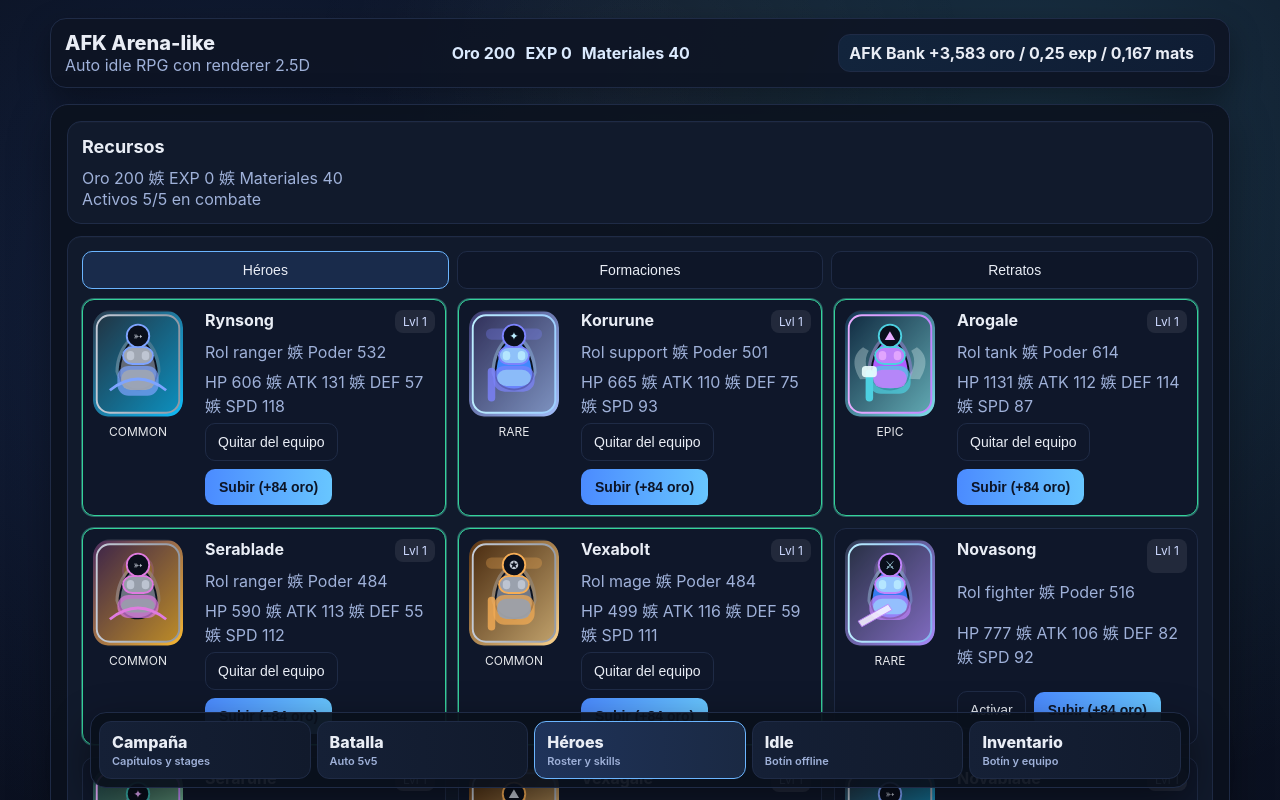
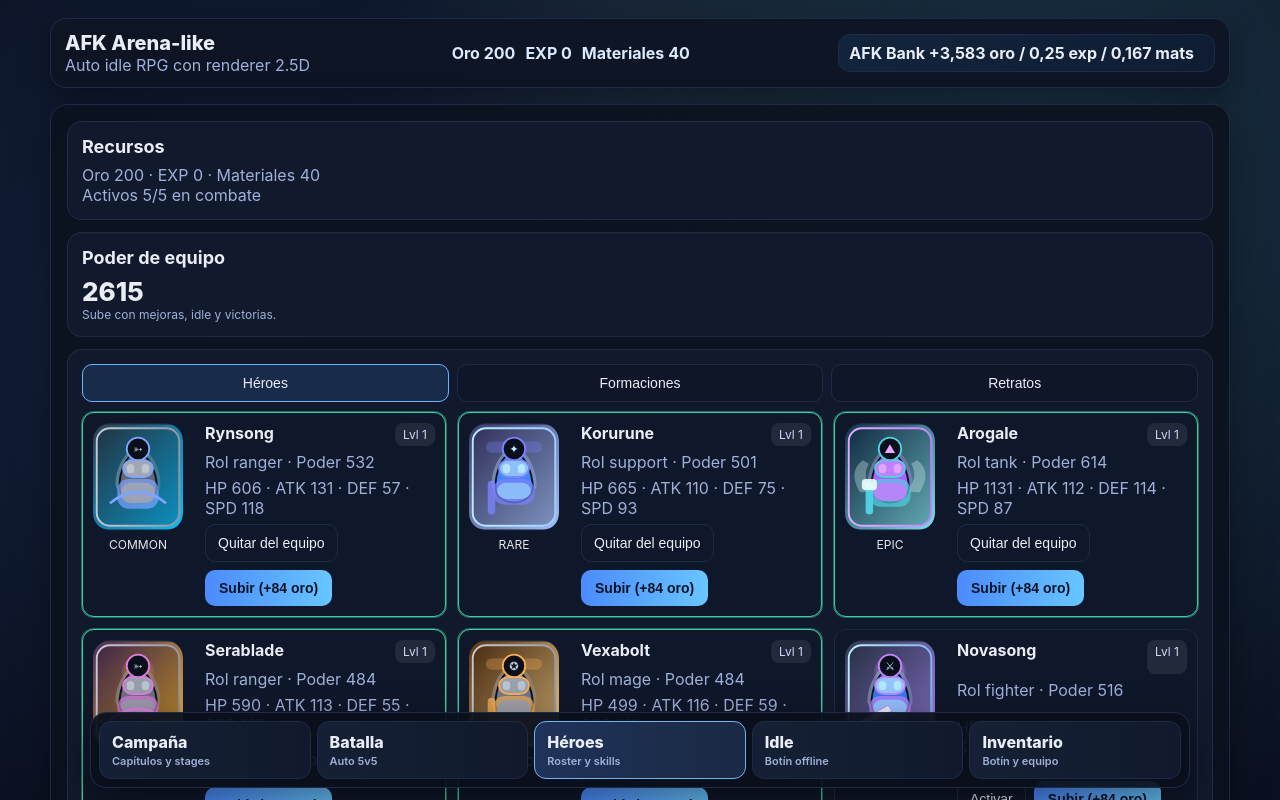
Before and after one commit to AlbaGG95/ai-studio, a Next.js app in the folder apps/web/: page /afk/heroes in a window 1280 px wide. Shown: the top 800 px of the page. Built offline with nearby package versions, Linux system fonts and the light colour scheme.

Commit message:
feat(meta): make hero power and stage readiness obvious after idle growth

```diff
--- a/apps/web/src/app/afk/heroes/page.tsx
+++ b/apps/web/src/app/afk/heroes/page.tsx
@@ -1,11 +1,11 @@
 "use client";
 
-import { useMemo, useState } from "react";
+import { useEffect, useMemo, useState } from "react";
 import styles from "../afk.module.css";
 import { HeroPortrait } from "../components/HeroPortrait";
 import { ProceduralIcon } from "../components/ProceduralIcon";
 import { buildSkillset, generateIcon } from "@/lib/afkProcedural";
-import { levelUpCostLabel, useAfk } from "@/lib/afkStore";
+import { getTeamPower, levelUpCostLabel, useAfk } from "@/lib/afkStore";
 
 function format(num: number | undefined) {
   if (num === undefined) return "0";
@@ -13,14 +13,41 @@ function format(num: number | undefined) {
 }
 
 export default function HeroesPage() {
-  const { state, heroVisuals, levelUpHero, toggleActive } = useAfk();
+  const { state, heroVisuals, levelUpHero, toggleActive, lastBattleSummary } = useAfk();
   const [tab, setTab] = useState<"heroes" | "formations" | "portraits">("heroes");
   const [selectedId, setSelectedId] = useState<string | null>(null);
+  const [powerHighlight, setPowerHighlight] = useState(false);
+  const [upgradeHint, setUpgradeHint] = useState(false);
 
   const heroes = state?.heroes ?? [];
   const selectedHero = heroes.find((h) => h.id === (selectedId ?? heroes[0]?.id)) ?? heroes[0];
   const selectedVisual = selectedHero && heroVisuals[selectedHero.id] ? heroVisuals[selectedHero.id] : undefined;
   const skillset = useMemo(() => (selectedHero ? buildSkillset(selectedHero as any) : []), [selectedHero]);
+  const teamPower = useMemo(() => getTeamPower(state ?? null), [state]);
+
+  const canUpgrade =
+    state?.heroes?.some((hero) => {
+      const cost = levelUpCostLabel(hero);
+      return cost.gold <= (state?.resources.gold ?? 0);
+    }) ?? false;
+
+  useEffect(() => {
+    if (lastBattleSummary) {
+      setPowerHighlight(true);
+      const t = setTimeout(() => setPowerHighlight(false), 1400);
+      return () => clearTimeout(t);
+    }
+    return;
+  }, [lastBattleSummary]);
+
+  useEffect(() => {
+    if (canUpgrade) {
+      setUpgradeHint(true);
+      const t = setTimeout(() => setUpgradeHint(false), 1600);
+      return () => clearTimeout(t);
+    }
+    return;
+  }, [canUpgrade]);
 
   if (!state) {
     return (
@@ -35,9 +62,24 @@ export default function HeroesPage() {
       <div className={styles.card}>
         <p className={styles.sectionTitle}>Recursos</p>
         <p className={styles.muted}>
-          Oro {format(state.resources.gold)} 嫉 EXP {format(state.resources.exp)} 嫉 Materiales {format(state.resources.materials)}
+          Oro {format(state.resources.gold)} · EXP {format(state.resources.exp)} · Materiales {format(state.resources.materials)}
         </p>
         <p className={styles.muted}>Activos {state.activeHeroIds.length}/5 en combate</p>
+      </div>
+
+      <div className={styles.card}>
+        <p className={styles.sectionTitle}>Poder de equipo</p>
+        <h2
+          className={styles.title}
+          style={{
+            color: powerHighlight ? "#bbf7d0" : undefined,
+            textShadow: powerHighlight ? "0 0 12px rgba(74,222,128,0.45)" : "none",
+            transition: "all 160ms ease-out",
+          }}
+        >
+          {format(teamPower)} {powerHighlight ? "↑" : ""}
+        </h2>
+        <p className={styles.mutedSmall}>Sube con mejoras, idle y victorias.</p>
       </div>
 
       <div className={`${styles.card} ${styles.fullWidth}`}>
@@ -59,6 +101,7 @@ export default function HeroesPage() {
               const visual = heroVisuals[hero.id];
               const cost = levelUpCostLabel(hero);
               const isActive = state.activeHeroIds.includes(hero.id);
+              const canAfford = cost.gold <= state.resources.gold;
               return (
                 <div
                   key={hero.id}
@@ -74,16 +117,23 @@ export default function HeroesPage() {
                       <strong>{hero.name}</strong>
                       <span className={styles.tag}>Lvl {hero.level}</span>
                     </div>
-                    <p className={styles.muted}>Rol {hero.role} 嫉 Poder {format(hero.power)}</p>
+                    <p className={styles.muted}>Rol {hero.role} · Poder {format(hero.power)}</p>
                     <p className={styles.muted}>
-                      HP {format(hero.stats.hp)} 嫉 ATK {format(hero.stats.atk)} 嫉 DEF {format(hero.stats.def)} 嫉 SPD {format(hero.stats.speed)}
+                      HP {format(hero.stats.hp)} · ATK {format(hero.stats.atk)} · DEF {format(hero.stats.def)} · SPD {format(hero.stats.speed)}
                     </p>
                     <div className={styles.actions}>
                       <button className={styles.buttonGhost} onClick={() => toggleActive(hero.id)}>
                         {isActive ? "Quitar del equipo" : "Activar"}
                       </button>
-                      <button className={styles.buttonPrimary} onClick={() => levelUpHero(hero.id)}>
-                        Subir (+{format(cost.gold)} oro)
+                      <button
+                        className={styles.buttonPrimary}
+                        onClick={() => levelUpHero(hero.id)}
+                        style={{
+                          boxShadow: upgradeHint && canAfford ? "0 0 14px rgba(251,191,36,0.45)" : "none",
+                          transition: "box-shadow 160ms ease-out",
+                        }}
+                      >
+                        {canAfford && upgradeHint ? "Upgrade disponible" : "Subir"} (+{format(cost.gold)} oro)
                       </button>
                     </div>
                   </div>
--- a/apps/web/src/app/afk/map/MapCanvasClient.tsx
+++ b/apps/web/src/app/afk/map/MapCanvasClient.tsx
@@ -6,18 +6,20 @@ import { useRouter } from "next/navigation";
 import GameCanvas, { type SceneFactory } from "@/game/renderer/GameCanvas";
 import { createMapScene } from "@/game/renderer/scenes/MapScene";
 import { buildCampaignViewModel } from "@/game/campaign/campaignViewModel";
-import { useAfk } from "@/lib/afkStore";
+import { getTeamPower, useAfk } from "@/lib/afkStore";
 import styles from "./map.module.css";
 
 export function MapCanvasClient() {
   const router = useRouter();
   const { state, stages, loading, setCurrentStage } = useAfk();
   const campaign = useMemo(() => buildCampaignViewModel(state, stages), [state, stages]);
+  const teamPower = useMemo(() => getTeamPower(state), [state]);
   const sceneFactory: SceneFactory = useMemo(
     () =>
       (Phaser) =>
         createMapScene(Phaser, {
           campaign,
+          teamPower,
           onBattle: (stageId) => {
             if (stageId) {
               setCurrentStage(stageId);
@@ -27,7 +29,7 @@ export function MapCanvasClient() {
             }
           },
         }),
-    [campaign, router, setCurrentStage]
+    [campaign, router, setCurrentStage, teamPower]
   );
 
   if (loading || !state || !campaign) {
--- a/apps/web/src/lib/afkStore.tsx
+++ b/apps/web/src/lib/afkStore.tsx
@@ -33,6 +33,7 @@ type AfkContextValue = {
   bank: AfkReward;
   lastBattleSummary: LastBattleSummary | null;
   heroVisuals: Record<string, AfkHeroVisual>;
+  teamPower: number;
   setCurrentStage: (stageId: string) => void;
   claimIdle: () => void;
   levelUpHero: (heroId: string) => boolean;
@@ -60,6 +61,14 @@ export type LastBattleSummary = {
   next: AfkReward;
   delta: AfkReward;
 };
+
+export function getTeamPower(state: AfkPlayerState | null): number {
+  if (!state) return 0;
+  const activeIds = new Set(state.activeHeroIds);
+  return state.heroes
+    .filter((hero) => activeIds.has(hero.id))
+    .reduce((acc, hero) => acc + (hero.power ?? 0), 0);
+}
 
 function stageById(stageId: string | undefined): AfkStage {
   if (!stageId) return AFK_STAGES[0];
@@ -319,12 +328,14 @@ export function AfkProvider({ children }: { children: React.ReactNode }) {
   }, [state]);
 
   const bank = state?.idle.bank ?? { gold: 0, exp: 0, materials: 0 };
+  const teamPower = getTeamPower(state);
 
   const value: AfkContextValue = {
     state,
     stages: AFK_STAGES,
     loading,
     bank,
+    teamPower,
     lastBattleSummary,
     heroVisuals,
     setCurrentStage,
```
Also changed, not shown: apps/web/src/game/renderer/scenes/MapScene.ts (+21 -4 lines).
